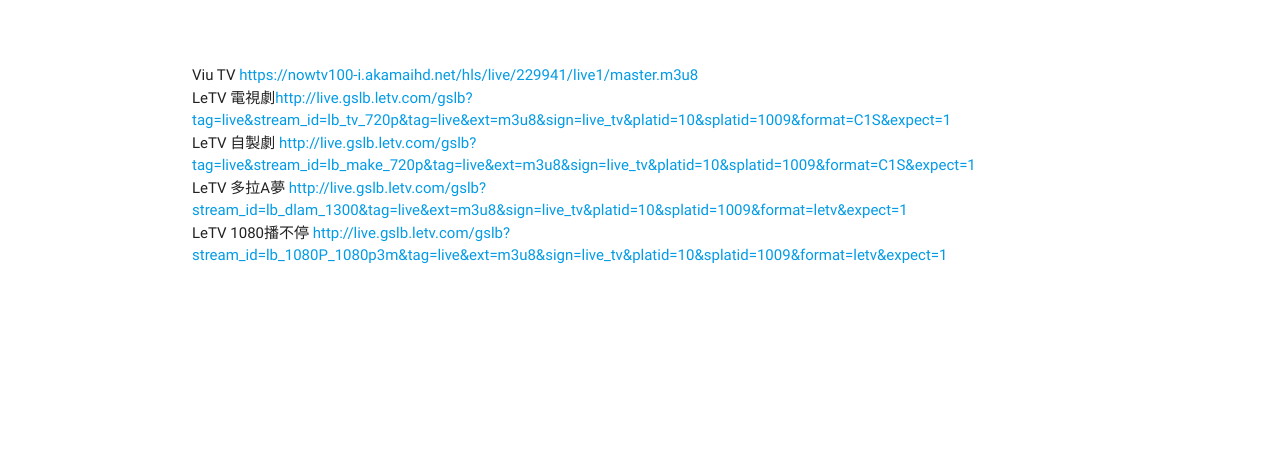
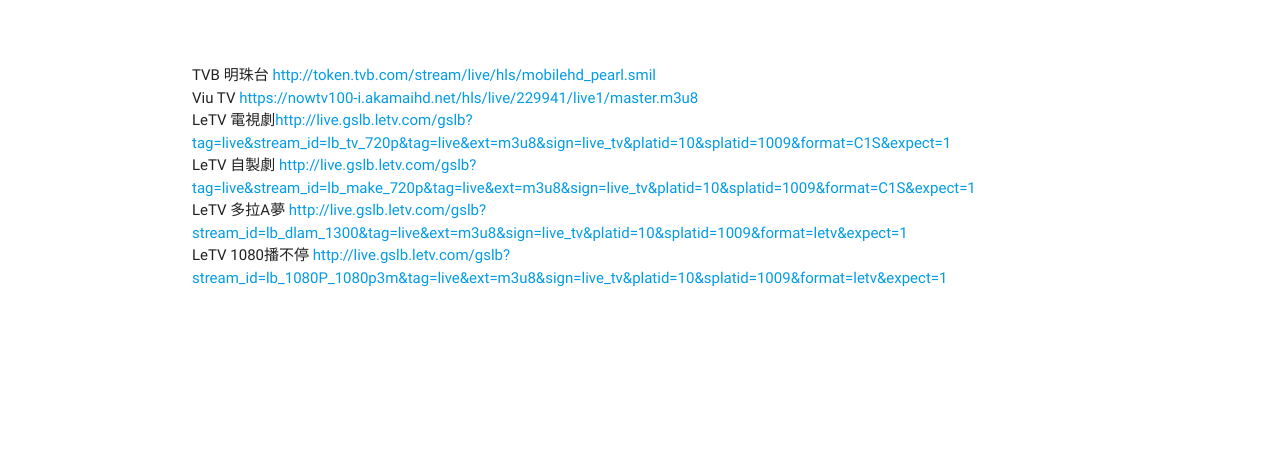
Before and after one commit to gene7299/tvblive, a plain HTML site: page index.html in a window 1280 px wide. Shown: the part 336-800 px from the top of the page. Drawn offline with Linux system fonts and the light colour scheme.

Commit message:
Update index.html

```diff
--- a/index.html
+++ b/index.html
@@ -113,6 +113,7 @@
 
          <div class="col s12 m12">
 <br/><br/><br/>
+TVB 明珠台  <a href="http://token.tvb.com/stream/live/hls/mobilehd_pearl.smil" target="_blank">http://token.tvb.com/stream/live/hls/mobilehd_pearl.smil</a><br/>
 Viu TV <a href="https://nowtv100-i.akamaihd.net/hls/live/229941/live1/master.m3u8" target="_blank">https://nowtv100-i.akamaihd.net/hls/live/229941/live1/master.m3u8</a>
 <br/>
 LeTV 電視劇<a href="http://live.gslb.letv.com/gslb?tag=live&stream_id=lb_tv_720p&tag=live&ext=m3u8&sign=live_tv&platid=10&splatid=1009&format=C1S&expect=1" target="_blank">http://live.gslb.letv.com/gslb?tag=live&stream_id=lb_tv_720p&tag=live&ext=m3u8&sign=live_tv&platid=10&splatid=1009&format=C1S&expect=1</a>
```
